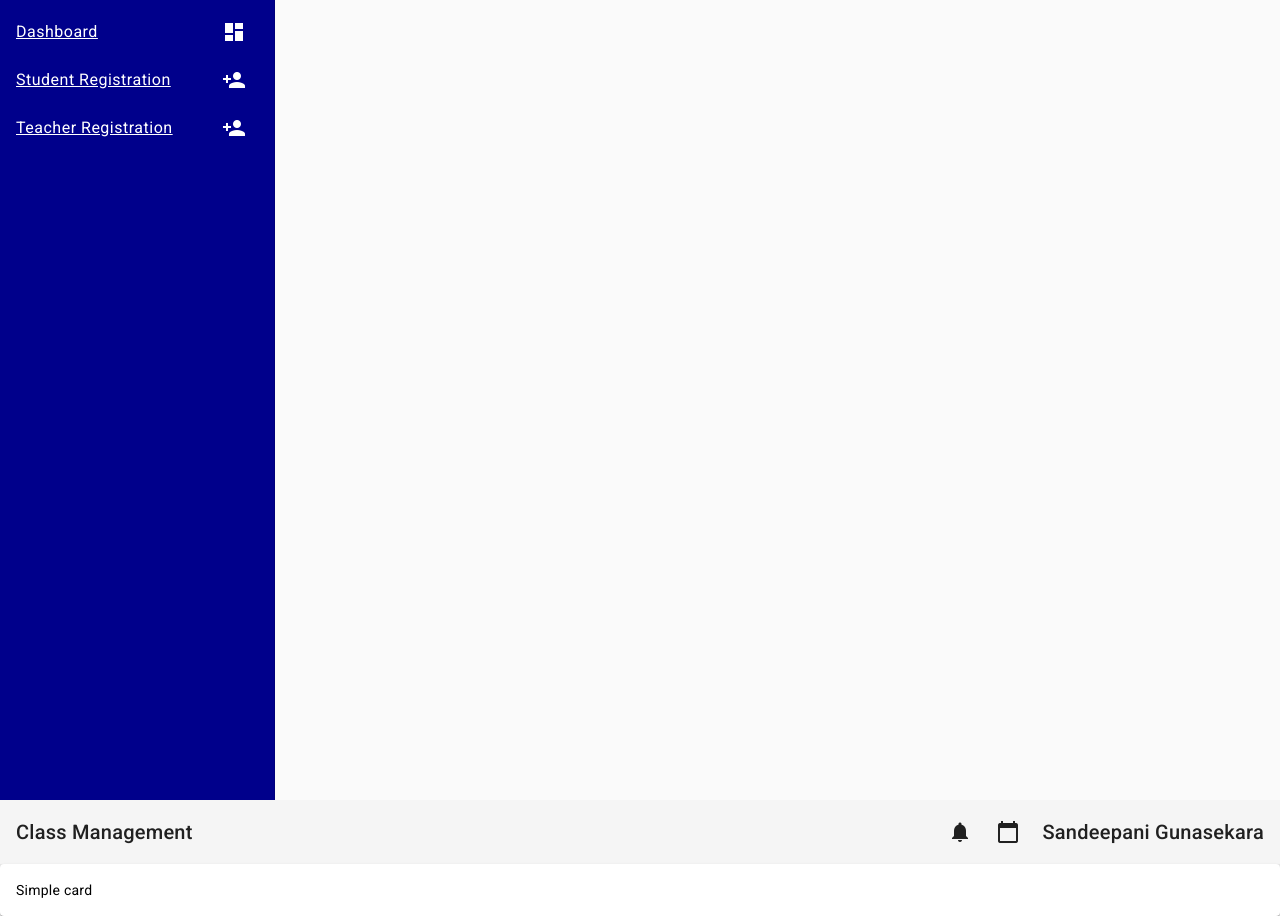
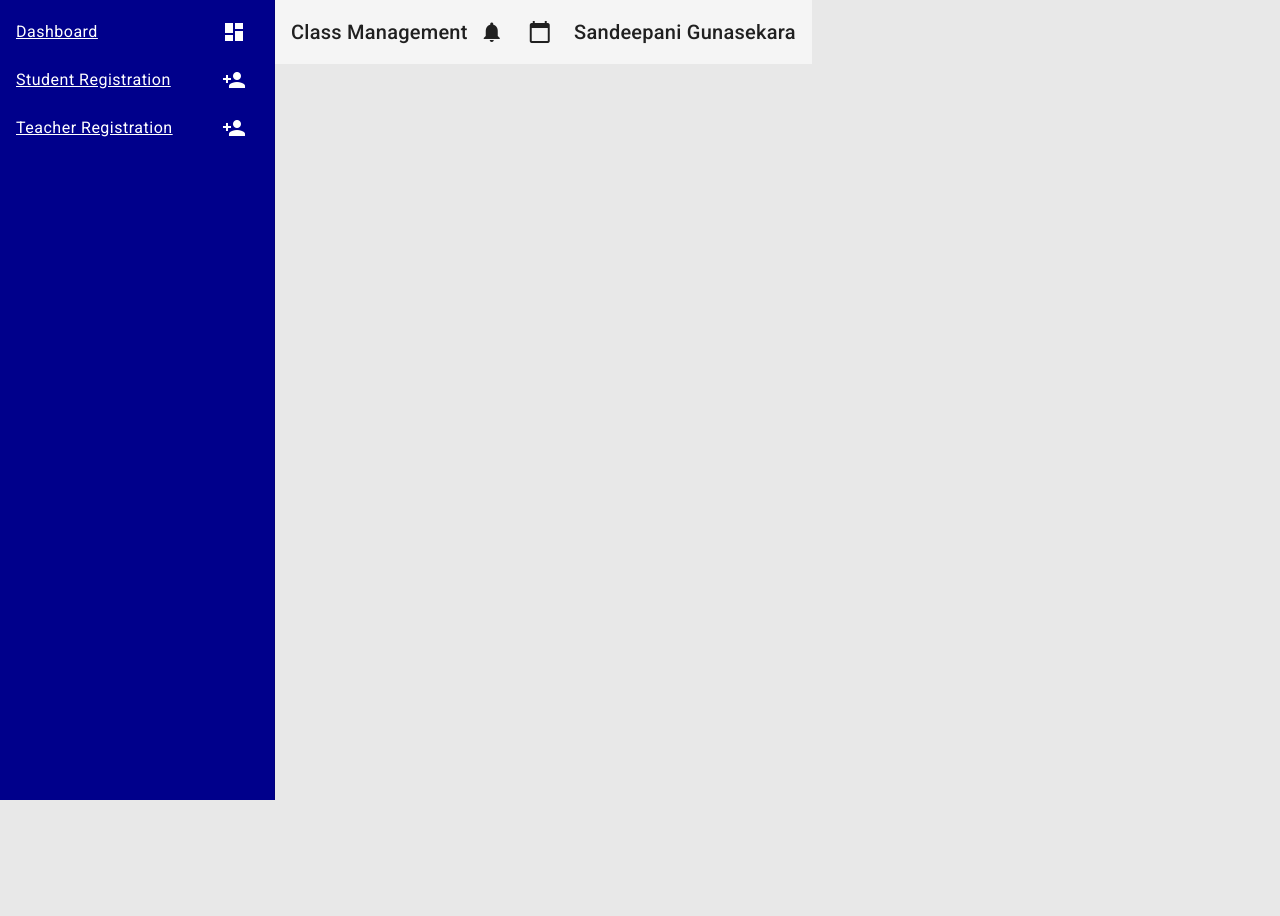
Before and after one commit to codingPentagon/ZoneEd, an Angular app in the folder frontend/: page /stuDash in a window 1280 px wide. After the commit the page ends 800 px from the top, so only its background shows below. Built offline with nearby package versions, Linux system fonts and the light colour scheme.

Commit message:
added css for stu dash

```diff
--- a/frontend/src/app/stu-dashboard/stu-dashboard.component.css
+++ b/frontend/src/app/stu-dashboard/stu-dashboard.component.css
@@ -0,0 +1,7 @@
+:host{
+    display: flex;
+  }
+
+  div{
+    flex: 1;
+  }
--- a/frontend/src/app/stu-dashboard/stu-dashboard.component.html
+++ b/frontend/src/app/stu-dashboard/stu-dashboard.component.html
@@ -2,6 +2,3 @@
 <app-nav></app-nav>
 
   <app-header></app-header>
-<mat-card>
-    <mat-card-content>Simple card</mat-card-content>
-  </mat-card>
```
